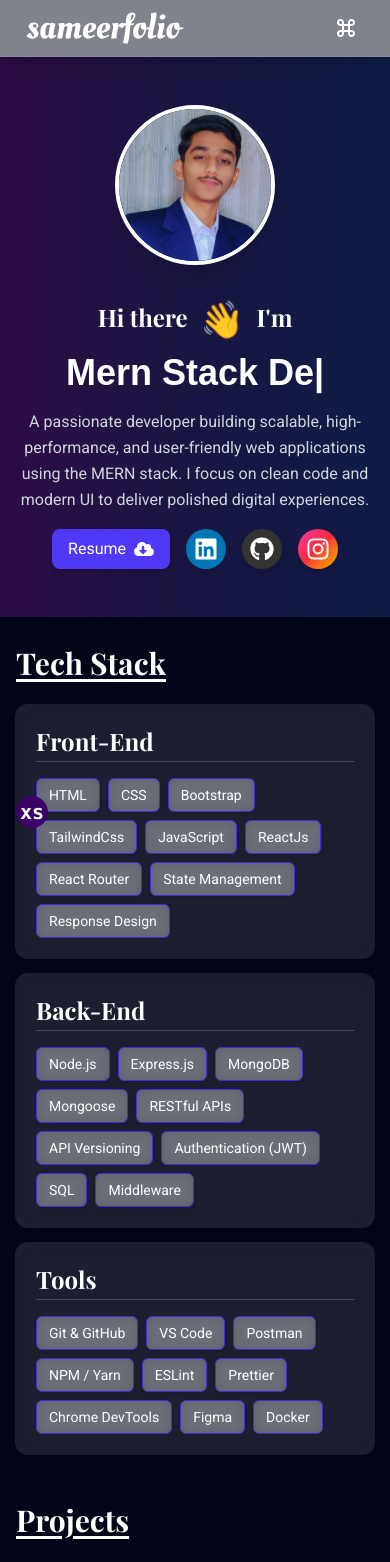
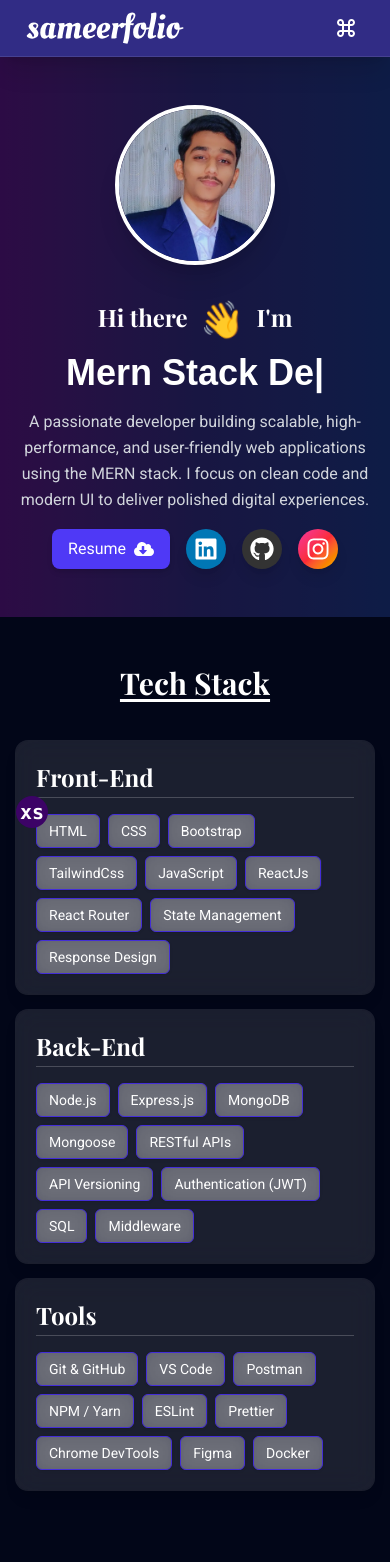
Before and after one commit to ma3llim007/sameerfolio, a React (Vite) app: page / in a window 390 px wide. Shown: the top 1562 px of the page. Built offline with nearby package versions, Linux system fonts and the light colour scheme; a web font is replaced by a local one.

Commit message:
style: update header background color

```diff
--- a/src/components/Header.jsx
+++ b/src/components/Header.jsx
@@ -3,7 +3,7 @@ import { Link } from "react-scroll";
 
 const Header = () => {
     return (
-        <div className="fixed top-0 left-0 right-0 z-50 bg-white/50 backdrop-blur-sm border-b border-white/10 transition-all duration-300 shadow-xl">
+        <div className="fixed top-0 left-0 right-0 z-50 bg-indigo-900 backdrop-blur-md border-b border-white/10 transition-all duration-300 shadow-xl">
             <div className="grid grid-cols-2 items-center px-6 md:px-12 h-14 max-w-full mx-auto">
                 {/* Logo Section */}
                 <div className="w-[160px] h-[40px] flex items-center">
--- a/src/components/Skills.jsx
+++ b/src/components/Skills.jsx
@@ -1,13 +1,27 @@
+import { motion } from "framer-motion";
 import Container from "./Container";
-
 const frontEndSkills = ["HTML", "CSS", "Bootstrap", "TailwindCss", "JavaScript", "ReactJs", "React Router", "State Management", "Response Design"];
 const backendSkills = ["Node.js", "Express.js", "MongoDB", "Mongoose", "RESTful APIs", "API Versioning", "Authentication (JWT)", "SQL", "Middleware"];
 const toolsSkills = ["Git & GitHub", "VS Code", "Postman", "NPM / Yarn", "ESLint", "Prettier", "Chrome DevTools", "Figma", "Docker"];
+
+const fadeUp = {
+    hidden: { opacity: 0, y: 40 },
+    visible: { opacity: 1, y: 0, transition: { duration: 0.6 } },
+};
+
 const Skills = () => {
     return (
-        <section className="w-full py-7" id="skills">
+        <section className="w-full py-12" id="skills">
             <Container>
-                <h2 className="text-3xl lg:text-4xl font-extrabold mb-6 underline underline-offset-4 font-playfair">Tech Stack</h2>
+                <motion.h2
+                    className="text-3xl lg:text-4xl font-extrabold mb-10 underline underline-offset-4 font-playfair text-center md:text-start"
+                    initial={{ opacity: 0, y: -20 }}
+                    whileInView={{ opacity: 1, y: 0 }}
+                    transition={{ duration: 0.5 }}
+                    viewport={{ once: true }}
+                >
+                    Tech Stack
+                </motion.h2>
                 <div className="grid grid-cols-1 md:grid-cols-2 lg:grid-cols-3 gap-4">
                     <div className="w-full space-y-4 p-5 rounded-xl bg-white/10 backdrop-blur-md ring-1 ring-white/10 shadow-lg">
                         <h4 className="text-2xl font-bold text-white border-b border-white/20 pb-1 font-playfair">Front-End</h4>
```
